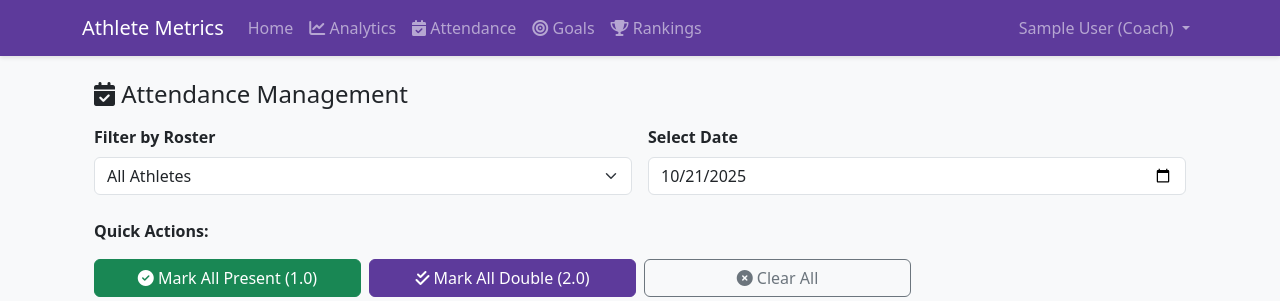
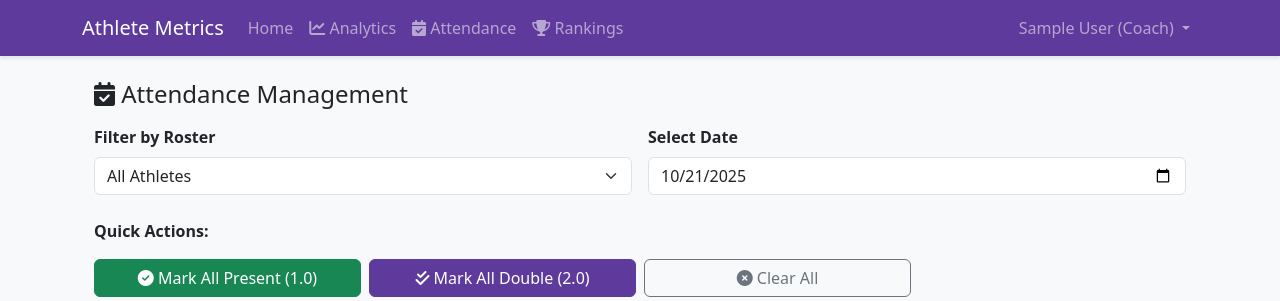
Before and after one commit to casey-hinckley/yota, a Flask app: page /attendance in a window 1280 px wide. Shown: the top 301 px of the page. Run offline with Flask 3, Linux system fonts and the light colour scheme; the visitor is signed in with stand-in values (Sample User, id 1); data comes from the database, SQL or seed files in the repository; data that the repository does not hold is empty.

Commit message:
goals remove coach

```diff
--- a/templates/base.html
+++ b/templates/base.html
@@ -49,11 +49,6 @@
                     <li class="nav-item">
                         <a class="nav-link" href="{{ url_for('attendance.attendance') }}">
                             <i class="fas fa-calendar-check"></i> Attendance
-                        </a>
-                    </li>
-                    <li class="nav-item">
-                        <a class="nav-link" href="{{ url_for('goals.goals') }}">
-                            <i class="fas fa-bullseye"></i> Goals
                         </a>
                     </li>
                     <li class="nav-item">
```
